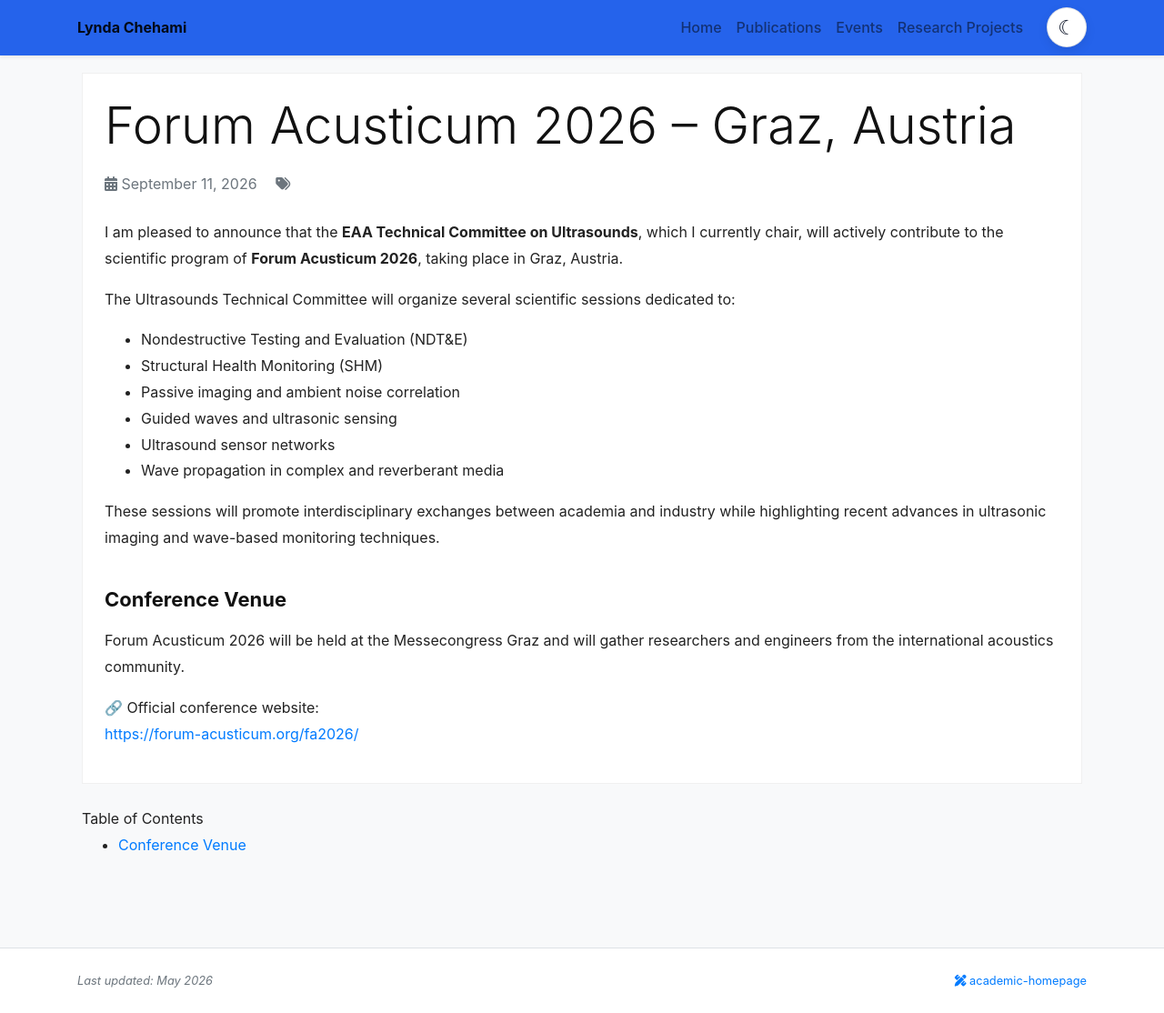
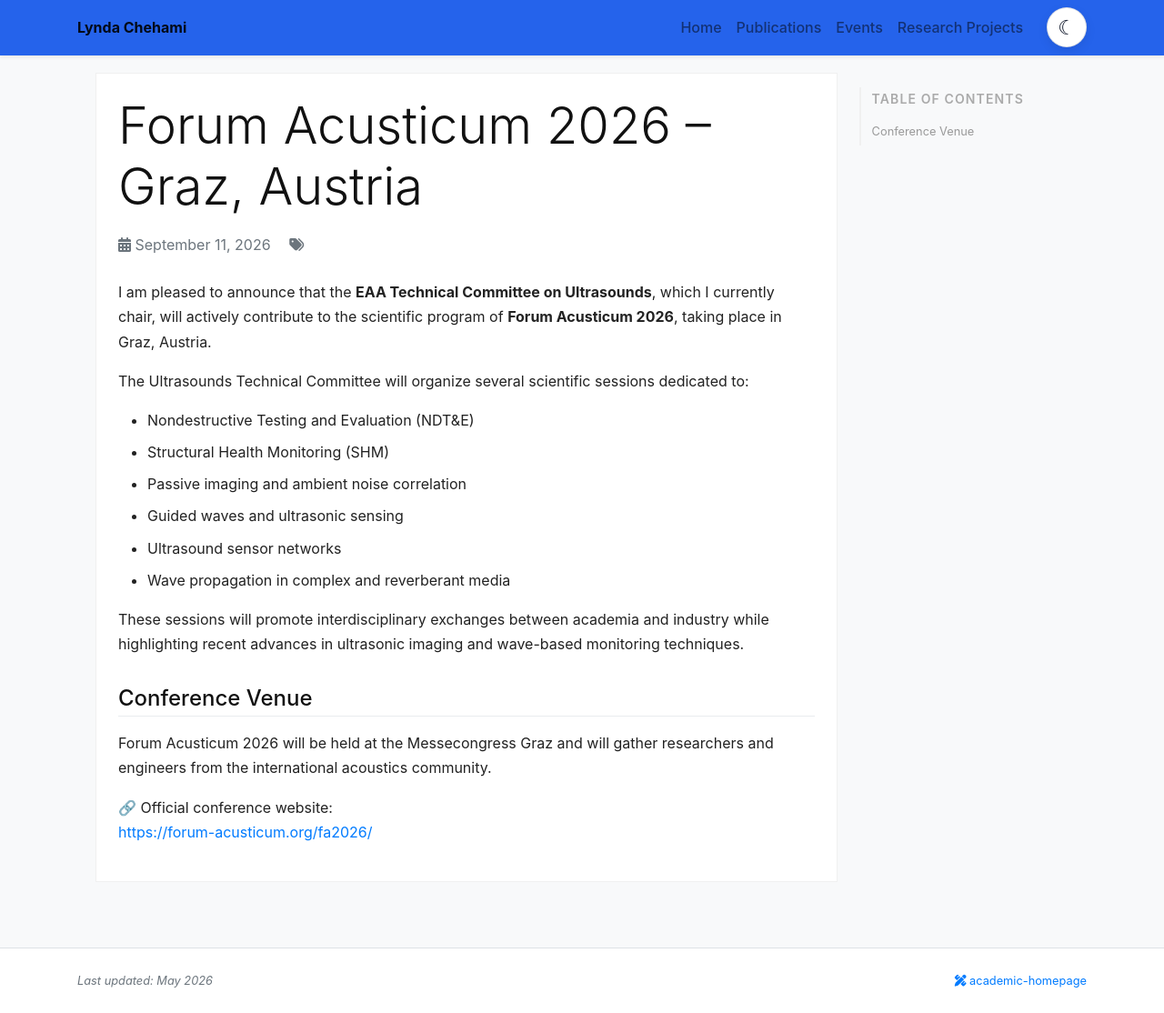
Before and after one commit to lchehami/lchehami.github.io, a Jekyll site: the page built from _posts/2026-09-11-forum-acusticum-2026.md, in a window 1280 px wide and 1114 px high. Shown: the whole window at 91% size. Built offline with Jekyll 4.4.1, drawn with Linux system fonts in a browser that asks for light colours; nearby versions of some CDN libraries; a style sheet for code colours, icons or effects is not loaded.

Commit message:
Update blog.css

```diff
--- a/assets/css/blog.css
+++ b/assets/css/blog.css
@@ -1,4 +1,289 @@
-/* ===== DARK MODE — BLOG / EVENTS FIX ===== */
+.highlighter-rouge {
+    font-size: 0.875rem;
+}
+
+/* =========================================================
+   BLOG CONTENT
+========================================================= */
+
+.blog-content {
+    line-height: 1.7;
+}
+
+.blog-content h1,
+.blog-content h2,
+.blog-content h3,
+.blog-content h4,
+.blog-content h5,
+.blog-content h6 {
+    margin-top: 2rem;
+    margin-bottom: 1rem;
+    font-weight: 500;
+}
+
+.blog-content h1 {
+    font-size: 2rem;
+    border-bottom: 2px solid #e9ecef;
+    padding-bottom: 0.5rem;
+}
+
+.blog-content h2 {
+    font-size: 1.5rem;
+    border-bottom: 1px solid #e9ecef;
+    padding-bottom: 0.25rem;
+}
+
+.blog-content h3 {
+    font-size: 1.25rem;
+}
+
+.blog-content p {
+    margin-bottom: 1rem;
+}
+
+.blog-content ul,
+.blog-content ol {
+    margin-bottom: 1rem;
+    padding-left: 2rem;
+}
+
+.blog-content li {
+    margin-bottom: 0.5rem;
+}
+
+.blog-content blockquote {
+    border-left: 3px solid #e0e0e0;
+    padding-left: 1rem;
+    margin: 1.5rem 0;
+    font-style: italic;
+    color: #6c757d;
+}
+
+.blog-content img {
+    max-width: 100%;
+    height: auto;
+    border-radius: 0.375rem;
+    margin: 1rem 0;
+}
+
+/* =========================================================
+   IMAGE LAYOUTS
+========================================================= */
+
+.blog-content .row img {
+    margin: 0.5rem 0;
+    transition: transform 0.2s ease-in-out;
+}
+
+.blog-content .row img:hover {
+    transform: scale(1.02);
+}
+
+.blog-content .img-fluid {
+    width: 100%;
+    height: auto;
+    object-fit: cover;
+}
+
+.blog-content .shadow-sm {
+    box-shadow: 0 0.125rem 0.25rem rgba(0, 0, 0, 0.075) !important;
+}
+
+.blog-content .col-md-6 img,
+.blog-content .col-md-4 img,
+.blog-content .col-lg-3 img {
+    width: 100%;
+    height: 200px;
+    object-fit: cover;
+    border-radius: 0.375rem;
+}
+
+.blog-content .col-md-8 {
+    padding-right: 1rem;
+}
+
+.blog-content .col-md-4 {
+    padding-left: 1rem;
+}
+
+@media (max-width: 768px) {
+
+    .blog-content .col-md-8,
+    .blog-content .col-md-4 {
+        padding: 0;
+        margin-bottom: 1rem;
+    }
+
+    .blog-content .col-md-6 img,
+    .blog-content .col-md-4 img {
+        height: 150px;
+    }
+}
+
+/* =========================================================
+   TABLES
+========================================================= */
+
+.blog-content table {
+    width: 100%;
+    margin-bottom: 1rem;
+    border-collapse: collapse;
+}
+
+.blog-content table th,
+.blog-content table td {
+    padding: 0.75rem;
+    border: 1px solid #dee2e6;
+}
+
+.blog-content table th {
+    background-color: #f8f9fa;
+    font-weight: 600;
+}
+
+/* =========================================================
+   KATEX / MATH
+========================================================= */
+
+.katex-display {
+    margin: 1.5rem 0;
+    text-align: center;
+    overflow-x: auto;
+    overflow-y: hidden;
+}
+
+.katex {
+    font-size: 1.1em;
+}
+
+.katex-display .katex {
+    display: inline-block;
+    white-space: nowrap;
+}
+
+.katex-display {
+    display: block;
+    width: 100%;
+}
+
+.blog-content .katex-display {
+    margin: 2rem 0;
+    padding: 1rem 0;
+}
+
+.katex-inline {
+    display: inline;
+    margin: 0 0.2em;
+}
+
+/* =========================================================
+   HEADINGS
+========================================================= */
+
+h1, h2, h3, h4, h5, h6,
+.h1, .h2, .h3, .h4, .h5, .h6 {
+    font-weight: 600;
+}
+
+/* =========================================================
+   BLOG LAYOUT
+========================================================= */
+
+.blog-layout-wrapper {
+    display: flex;
+    justify-content: center;
+    padding: 0 15px;
+    gap: 1.5rem;
+}
+
+.blog-main {
+    flex: 0 1 950px;
+    min-width: 0;
+}
+
+.blog-toc-sidebar {
+    flex: 0 0 auto;
+    width: clamp(160px, 18vw, 360px);
+    display: none;
+}
+
+@media (min-width: 992px) {
+    .blog-toc-sidebar {
+        display: block;
+    }
+}
+
+/* =========================================================
+   BLOG TOC
+========================================================= */
+
+.blog-toc-nav {
+    position: sticky;
+    top: 6rem;
+    max-height: calc(100vh - 8rem);
+    overflow-y: auto;
+    padding-left: 0.75rem;
+    border-left: 2px solid #f0f0f0;
+}
+
+.blog-toc-title {
+    font-size: 0.875rem;
+    font-weight: 600;
+    text-transform: uppercase;
+    letter-spacing: 0.08em;
+    color: #aaa;
+    margin-bottom: 0.75rem;
+}
+
+.blog-toc-list {
+    list-style: none;
+    padding: 0;
+    margin: 0;
+}
+
+.blog-toc-list li {
+    margin-bottom: 0.25rem;
+}
+
+.blog-toc-list a {
+    display: block;
+    font-size: 0.8rem;
+    line-height: 1.4;
+    color: #999;
+    text-decoration: none;
+    padding: 0.15rem 0;
+    transition: color 0.2s ease;
+}
+
+.blog-toc-list a:hover {
+    color: #2d3436;
+    text-decoration: none;
+}
+
+.blog-toc-list a.toc-active {
+    color: #212529;
+    font-weight: 600;
+}
+
+.blog-toc-list .toc-h3 {
+    padding-left: 0.75rem;
+}
+
+.blog-toc-list .toc-h4 {
+    padding-left: 1.5rem;
+}
+
+.blog-toc-nav::-webkit-scrollbar {
+    width: 0;
+}
+
+.blog-toc-nav {
+    scrollbar-width: none;
+}
+
+/* =========================================================
+   DARK MODE — BLOG / EVENTS
+========================================================= */
 
 body.dark .blog-content,
 body.dark .blog-main,
@@ -9,7 +294,7 @@ body.dark .blog-toc-sidebar {
 }
 
 /* =========================================================
-   TEXT
+   DARK MODE TEXT
 ========================================================= */
 
 body.dark .blog-content p,
@@ -20,7 +305,7 @@ body.dark .blog-content div {
 }
 
 /* =========================================================
-   HEADINGS
+   DARK MODE HEADINGS
 ========================================================= */
 
 body.dark .blog-content h1,
@@ -33,7 +318,7 @@ body.dark .blog-content h6 {
 }
 
 /* =========================================================
-   TEXT OVER IMAGE / CARDS
+   DARK MODE CARDS / IMAGE OVERLAY
 ========================================================= */
 
 body.dark .blog-content .card,
@@ -42,50 +327,48 @@ body.dark .blog-content .card-img-overlay,
 body.dark .blog-content .image-text,
 body.dark .blog-content .text-on-image {
     background: rgba(15, 23, 42, 0.78) !important;
-
-  color: #ffffff !important;
-
     border-radius: 14px !important;
 }
 
-/* texte dans overlay image */
+/* overlays classiques */
 
-body.dark .blog-content .card-img-overlay *,
 body.dark .blog-content .image-text *,
 body.dark .blog-content .text-on-image * {
     color: #ffffff !important;
+    text-shadow: 0 2px 8px rgba(0,0,0,0.65);
+}
 
-  text-shadow:
-    0 2px 8px rgba(0,0,0,0.65);
+/* texte directement sur image */
+
+body.dark .card-img-overlay,
+body.dark .card-img-overlay * {
+    color: #000000 !important;
+    text-shadow: none !important;
 }
 
 /* =========================================================
-   CAPTIONS
+   DARK MODE CAPTIONS
 ========================================================= */
 
 body.dark .blog-content figcaption,
 body.dark .blog-content .caption {
     color: #f8fafc !important;
-
     background: rgba(15, 23, 42, 0.75) !important;
-
     padding: 0.6rem 0.8rem;
-
     border-radius: 10px;
 }
 
 /* =========================================================
-   BLOCKQUOTES
+   DARK MODE BLOCKQUOTE
 ========================================================= */
 
 body.dark .blog-content blockquote {
     border-left-color: #334155 !important;
-
     color: #cbd5e1 !important;
 }
 
 /* =========================================================
-   TITLE SEPARATORS
+   DARK MODE TITLE SEPARATORS
 ========================================================= */
 
 body.dark .blog-content h1,
@@ -94,12 +377,11 @@ body.dark .blog-content h2 {
 }
 
 /* =========================================================
-   TABLES
+   DARK MODE TABLES
 ========================================================= */
 
 body.dark .blog-content table th {
     background-color: #1e293b !important;
-
     color: #f8fafc !important;
 }
 
@@ -109,7 +391,7 @@ body.dark .blog-content table th {
 }
 
 /* =========================================================
-   TABLE OF CONTENTS
+   DARK MODE TOC
 ========================================================= */
 
 body.dark .blog-toc-nav {
@@ -125,10 +407,3 @@ body.dark .blog-toc-list a:hover,
 body.dark .blog-toc-list a.toc-active {
     color: #ffffff !important;
 }
-/* ===== TEXT ON IMAGE FIX ===== */
-
-body.dark .card-img-overlay,
-body.dark .card-img-overlay * {
-  color: #000000 !important;
-  text-shadow: none !important;
-}
```
Lines whose indentation alone changed are shown as unchanged.
